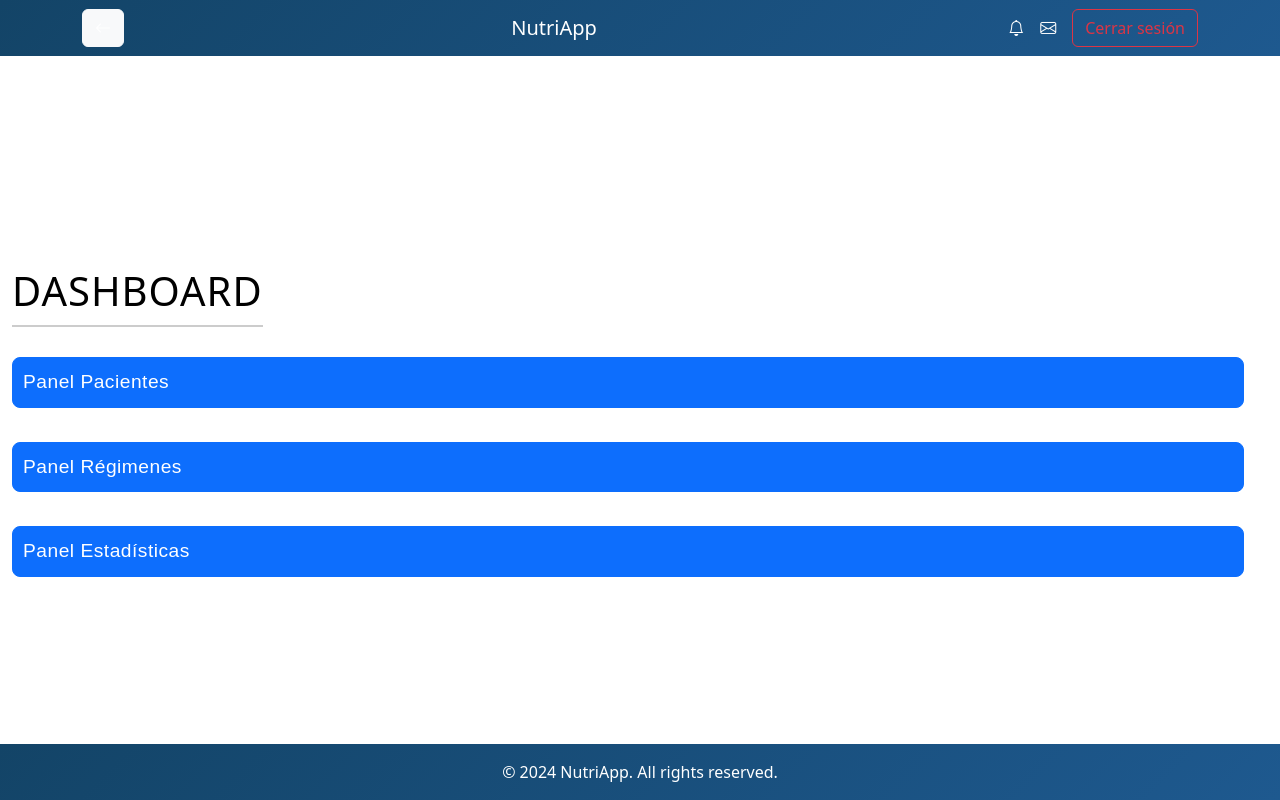
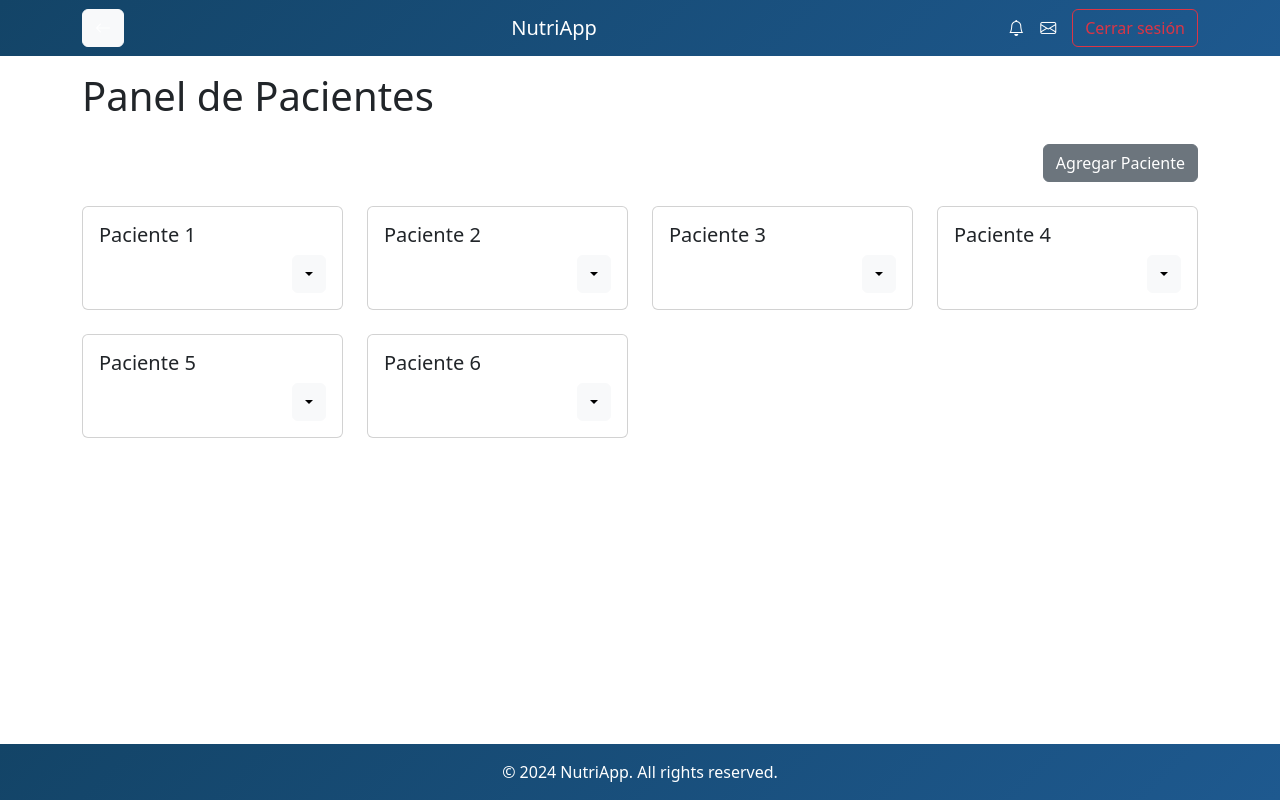
Before and after one commit to karen-rm/Modulo-Nutriologo, a React (Vite) app in the folder frontend/: page /dashboard in a window 1280 px wide. Both pictures are taken after typing "name@example.com", "Sample123" into the empty fields and a click on the button "Acceder". Built offline with nearby package versions, Linux system fonts and the light colour scheme.

Commit message:
Actualizacion del dashboard

```diff
--- a/frontend/src/pages/Dashboard.jsx
+++ b/frontend/src/pages/Dashboard.jsx
@@ -1,34 +1,93 @@
 import "bootstrap/dist/css/bootstrap.min.css";
-import { useNavigate } from 'react-router-dom';
+import "bootstrap/dist/js/bootstrap.bundle.min.js"; // Importa el JS de Bootstrap
+import { useState } from "react";
+import { useNavigate } from "react-router-dom";
 import { MainLayout } from "../layouts/MainLayout";
-import './css/style_dashboard.css';
+import "./css/style_dashboard.css";
 
 export const Dashboard = () => {
+  const navigate = useNavigate();
 
-  const navigate = useNavigate();
+  // Datos de ejemplo para los pacientes
+  const [patients, setPatients] = useState([
+    { id: 1, name: "Paciente 1" },
+    { id: 2, name: "Paciente 2" },
+    { id: 3, name: "Paciente 3" },
+    { id: 4, name: "Paciente 4" },
+    { id: 3, name: "Paciente 5" },
+    { id: 4, name: "Paciente 6" },
+  ]);
+
+  // Opciones del menú desplegable
+  const menuOptions = [
+    { label: "Estadísticas", route: "/statistics" },
+    { label: "Ver régimen", route: "/regimen" },
+    { label: "Ver paciente", route: "/patient" },
+  ];
+
+  // Navegación con parámetros
+  const handleNavigate = (route, patientId) => {
+    navigate(`${route}/${patientId}`);
+  };
 
   return (
     <MainLayout>
-      <div className="container-fluid vh-100 d-flex flex-column justify-content-center align-items-start">
-        <h1 className='title'>Dashboard</h1>
+      {/* Contenedor Principal */}
+      <div className="container-fluid d-flex flex-column justify-content-between vh-100">
+        <div className="container my-5">
+          <h1 className="mb-4">Panel de Pacientes</h1>
 
-        <div className="row w-100">
-          <div className="col-12 mb-4">
-            <div className="d-grid">
-					    <button onClick={()=>navigate('/Patients-panel')} type="button" className="btn btn-primary btn-lg text-start btn-text">Panel Pacientes</button>
-				    </div>
-          </div>
+          {/* Boton para agregar pacientes */}
+          <div className="mb-4 d-flex w-100 justify-content-end">
+              <button
+                className="btn btn-secondary"
+                onClick={() => navigate("/add-patient")}
+              >
+                Agregar Paciente
+              </button>
+            </div>
 
-          <div className="col-12 mb-4">
-            <div className="d-grid">
-					    <button onClick={()=>navigate('/Regimes-panel')} type="button" className="btn btn-primary btn-lg text-start btn-text">Panel Régimenes</button>
-				    </div>
-          </div>
+          {/* Contenedor de Tarjetas */}
+          <div className="row">
+            {patients.map((patient) => (
+              <div key={patient.id} className="col-md-3 mb-4">
+                <div className="card h-100">
+                  <div className="card-body">
+                    <h5 className="card-title">{patient.name}</h5>
+                    {/* Menú desplegable */}
+                    <div className="dropdown mt-auto text-end">
+                      <button
+                        className="btn btn-light dropdown-toggle"
+                        type="button"
+                        id={`dropdownMenuButton${patient.id}`}
+                        data-bs-toggle="dropdown"
+                        aria-expanded="false"
+                      >
 
-          <div className="col-12 mb-4">
-            <div className="d-grid">
-					    <button type="button" className="btn btn-primary btn-lg text-start btn-text">Panel Estadísticas</button>
-				    </div>
+                      </button>
+                      <ul
+                        className="dropdown-menu"
+                        aria-labelledby={`dropdownMenuButton${patient.id}`}
+                      >
+                        {menuOptions.map((option, index) => (
+                          <li key={index}>
+                            <button
+                              className="dropdown-item"
+                              onClick={() =>
+                                handleNavigate(option.route, patient.id)
+                              }
+                            >
+                              {option.label}
+                            </button>
+                          </li>
+                        ))}
+                      </ul>
+                    </div>
+                  </div>
+                </div>
+              </div>
+            ))}
+
           </div>
         </div>
 
```
Also changed, not shown: 1 other file (tests, documents, lock files or other folders).
